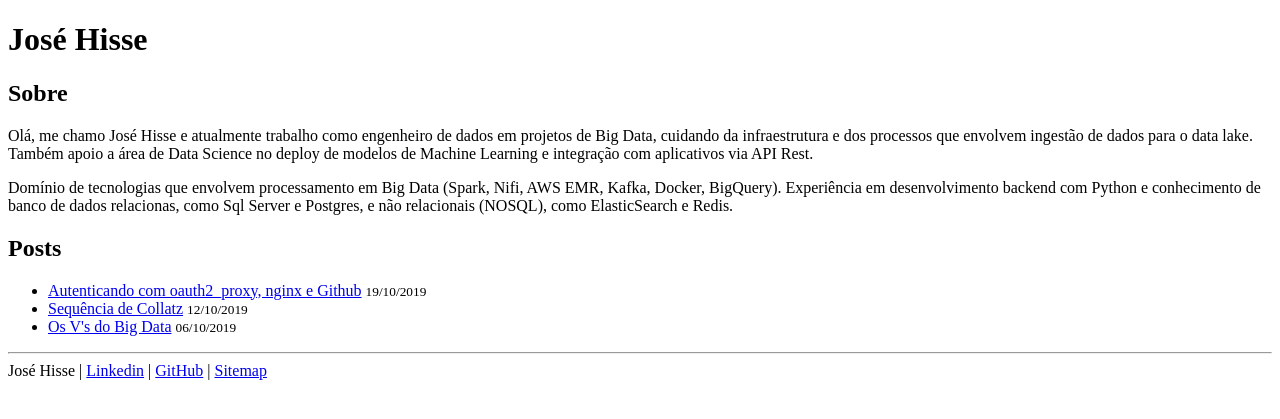
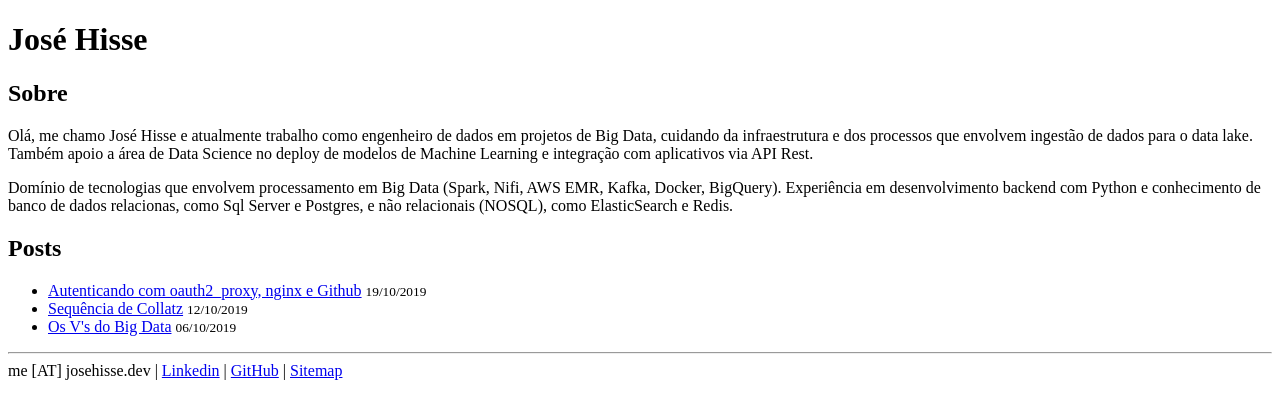
Before and after one commit to jhisse/jhisse.github.io, a Jekyll site: the page built from index.html, in a window 1280 px wide. Shown: the top 419 px of the page. Built offline with Jekyll 4.4.1, drawn with Linux system fonts in a browser that asks for light colours.

Commit message:
email in footer

```diff
--- a/_includes/footer.html
+++ b/_includes/footer.html
@@ -1,6 +1,6 @@
 <hr>
 
-José Hisse |
+me [AT] josehisse.dev |
 <a href="http://linkedin.com/in/josehisse">Linkedin</a> |
 <a href="https://github.com/jhisse">GitHub</a> |
 <a href="/sitemap.xml">Sitemap</a>
```
